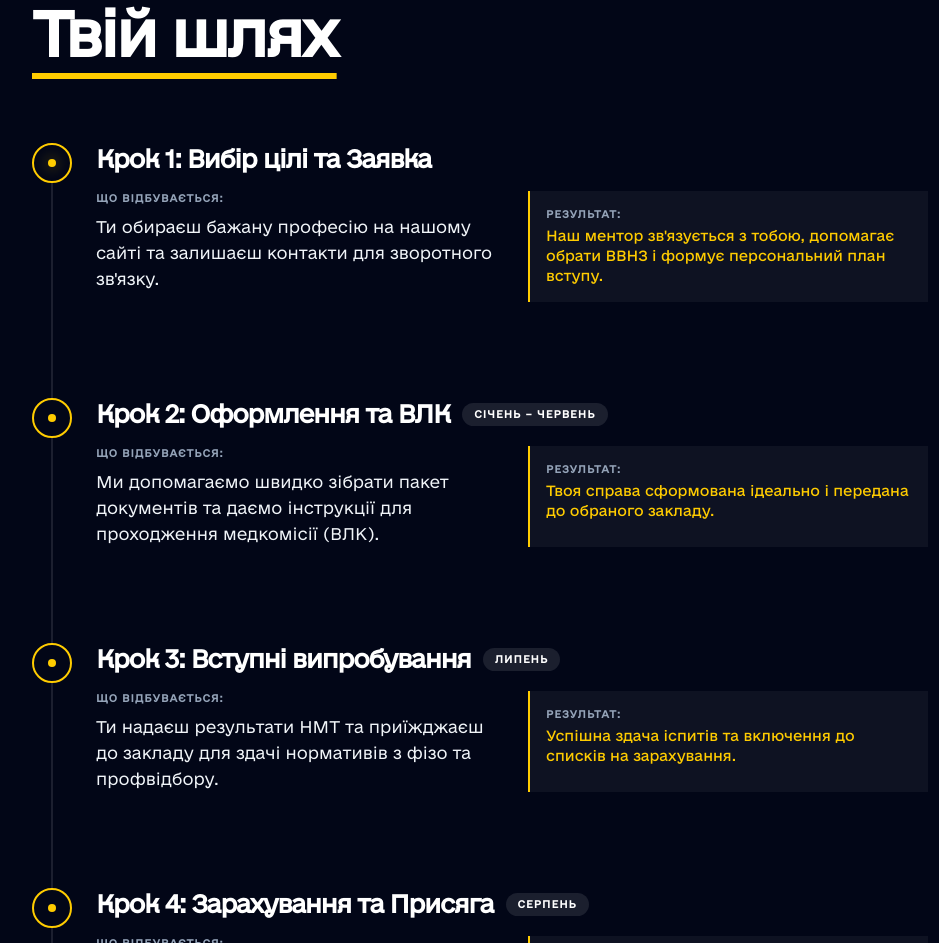
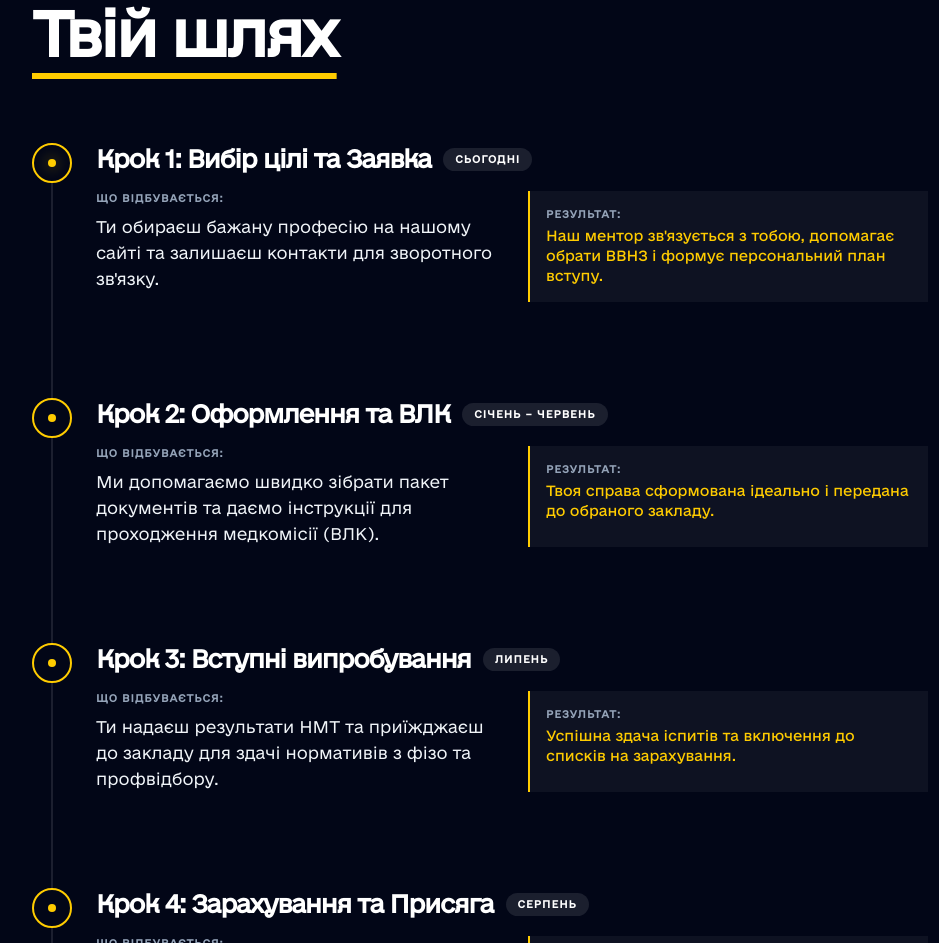
Before and after one commit to sunsideaspect/career-mentor, a plain HTML site: page index.html in a window 1280 px wide. Shown: the part 2188-3131 px from the top of the page, without its empty margins (160-1099 px from the left). Drawn offline with nearby package versions, Linux system fonts and the light colour scheme.

Commit message:
Update index.html

```diff
--- a/index.html
+++ b/index.html
@@ -170,7 +170,12 @@
                         </div>
 
                         <div class="space-y-4">
-                            <h4 class="text-[#ffcc00] font-bold text-xl md:text-2xl uppercase tracking-tighter transition-colors group-[.is-active]:text-white">Крок 1: Вибір цілі та Заявка</h4>
+                            <!-- Заголовок з плашкою -->
+                            <div class="flex flex-wrap items-center gap-3">
+                                <h4 class="text-[#ffcc00] font-bold text-xl md:text-2xl uppercase tracking-tighter transition-colors group-[.is-active]:text-white">Крок 1: Вибір цілі та Заявка</h4>
+                                <span class="bg-white/10 text-white text-[10px] px-3 py-1 rounded-full uppercase tracking-widest font-bold">сьогодні</span>
+                            </div>
+
                             <div class="grid md:grid-cols-2 gap-8">
                                 <div>
                                     <p class="text-slate-400 text-[10px] uppercase tracking-widest mb-2 font-bold">Що відбувається:</p>
```
